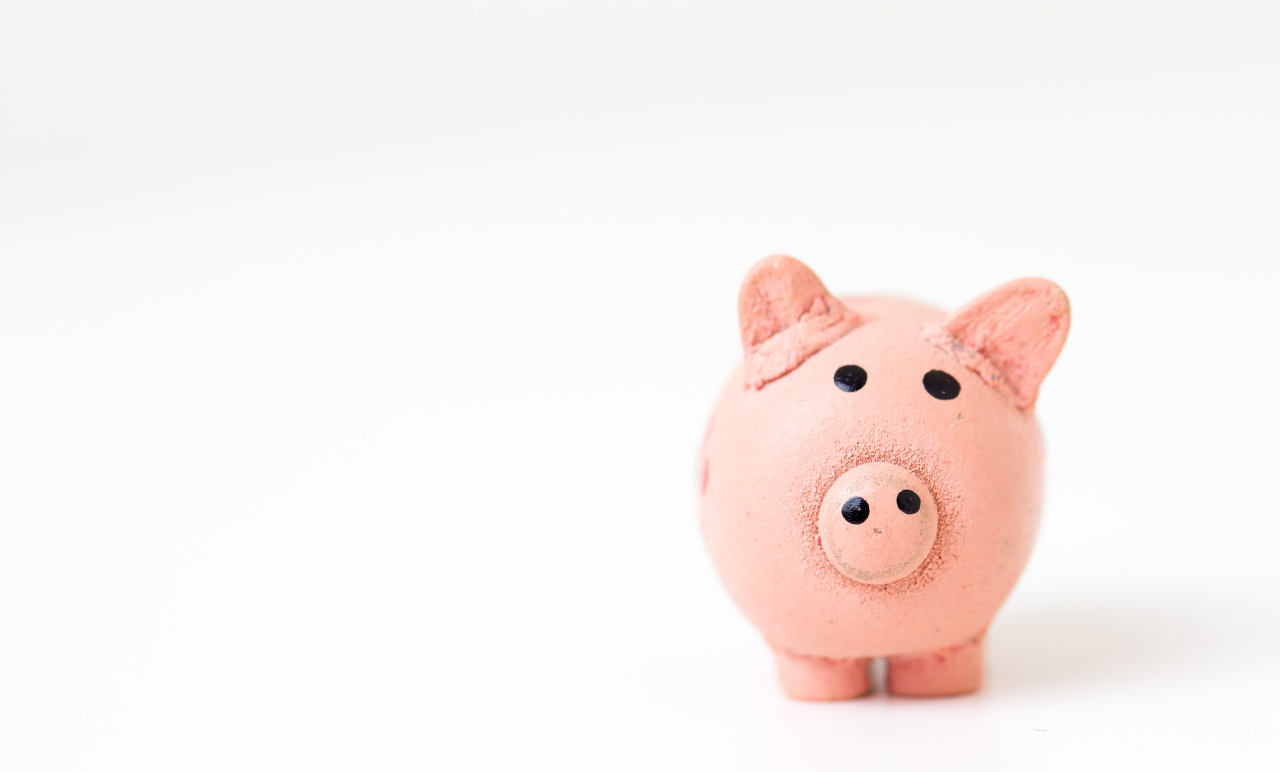
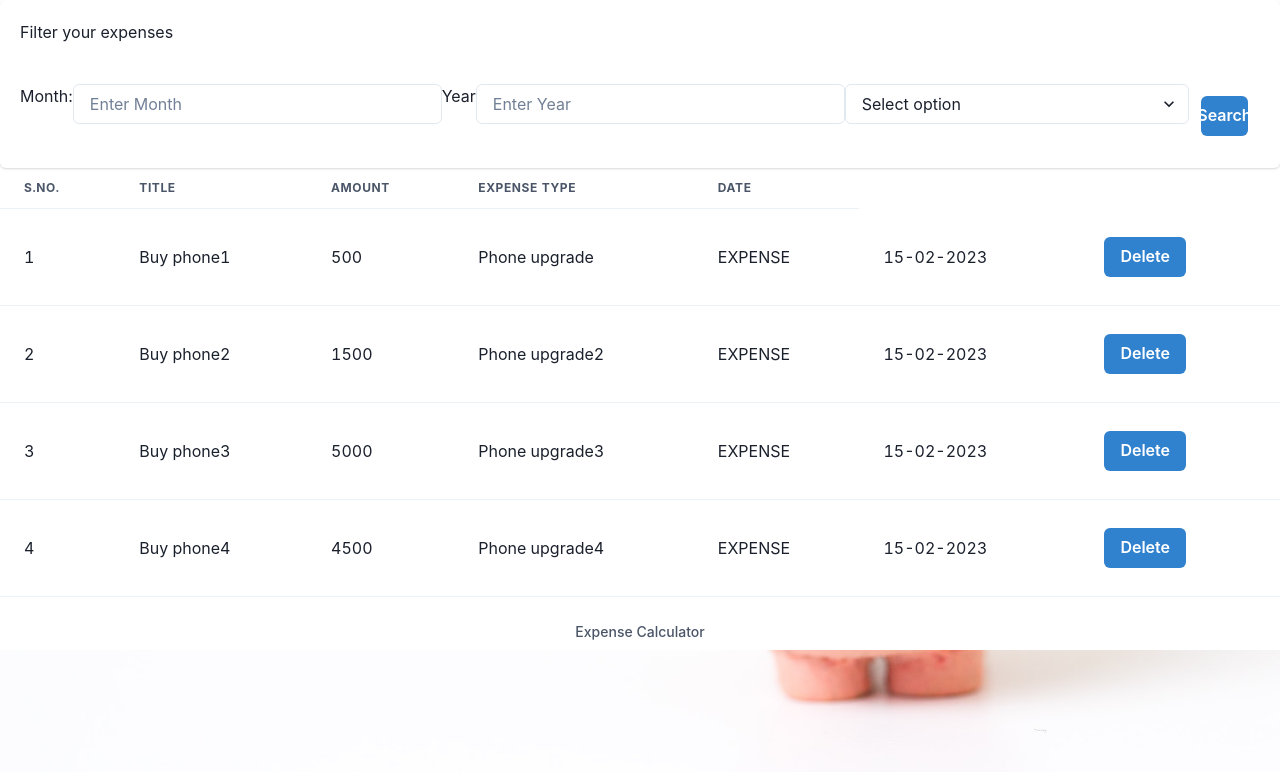
Before and after one commit to lensonfernandes/React-Budget-App, a React (Create React App) app in the folder reactbudgetapp/: page / in a window 1280 px wide. Shown: the top 772 px of the page. Built offline with nearby package versions, Linux system fonts and the light colour scheme; sample sign-in values are in the browser's storage.

Commit message:
Redux implemented

```diff
--- a/reactbudgetapp/package.json
+++ b/reactbudgetapp/package.json
@@ -15,8 +15,11 @@
     "react": "^18.2.0",
     "react-bootstrap": "^2.6.0",
     "react-dom": "^18.2.0",
+    "react-redux": "^8.0.5",
     "react-router-dom": "^6.8.2",
     "react-scripts": "5.0.1",
+    "redux": "^4.2.1",
+    "redux-devtools-extension": "^2.13.9",
     "web-vitals": "^2.1.4"
   },
   "scripts": {
--- a/reactbudgetapp/src/App.js
+++ b/reactbudgetapp/src/App.js
@@ -44,7 +44,7 @@ function App() {
       <Route path="/" element={<RestrictedRoutes />}>
         <Route path={PATHS.LOGIN} element={<Login />} />
       </Route>
-      <Route path={PATHS.LOGIN} element={<Login />} />
+
     </Routes>
 
     //old code
--- /dev/null
+++ b/reactbudgetapp/src/action.js
@@ -0,0 +1,6 @@
+
+
+
+export const ADD_EXPENSE = "ADD_EXPENSE"
+export const DELETE_EXPENSE = 'DELETE_EXPENSE';
+export const UPDATE_EXPENSE = "UPDATE_EXPENSE"
--- a/reactbudgetapp/src/components/AddExpense/AddExpense.jsx
+++ b/reactbudgetapp/src/components/AddExpense/AddExpense.jsx
@@ -1,9 +1,111 @@
-import React from 'react'
+import React, { useState } from "react";
+import {
+  FormControl,
+  FormLabel,
+  FormErrorMessage,
+  FormHelperText,
+  Text,
+  Input,
+  Button,
+  Select,
+} from "@chakra-ui/react";
+import { Card, CardHeader, CardBody, CardFooter } from "@chakra-ui/react";
+import { useDispatch } from "react-redux";
+import { DELETE_EXPENSE, ADD_EXPENSE } from "../../action";
 
 const AddExpense = () => {
+  const [formData, setFormData] = useState({
+    title: "",
+    description: "",
+    type: "",
+    amount: "",
+    date: "",
+  });
+
+  const dispatch = useDispatch();
+
+  const handleChange = (e) => {
+    const { name, value } = e.target;
+    if(name!="date")
+     setFormData({ ...formData, [name]: value });
+    console.log(name)
+  };
+
+  let handleSubmit = () => {
+    dispatch({});
+  };
+
   return (
-    <div>AddExpense</div>
-  )
-}
+    <div>
+      <Card>
+        <CardBody>
+          <FormControl>
+            <FormLabel>Title</FormLabel>
+            <Input
+              type="text"
+              name="title"
+              value={formData.title}
+              onChange={handleChange}
+            />
+            {/* <FormHelperText>We'll never share your email.</FormHelperText> */}
+          </FormControl>
 
-export default AddExpense
+          <FormControl>
+            <FormLabel>Description</FormLabel>
+            <Input
+              type="text"
+              name="description"
+              value={formData.description}
+              onChange={handleChange}
+            />
+            {/* <FormHelperText>We'll never share your email.</FormHelperText> */}
+          </FormControl>
+
+          <FormControl>
+            <FormLabel>Expense Type</FormLabel>
+            <Select
+              name="type"
+              placeholder="Select option"
+              onChange={handleChange}
+              value={formData.type}
+            >
+              <option value="EXPENSE">Expense</option>
+              <option value="INCOME">Income</option>
+            </Select>
+          </FormControl>
+
+          <FormControl>
+            <FormLabel>Amount</FormLabel>
+            <Input
+              type="number"
+              name="amount"
+              value={formData.amount}
+              onChange={handleChange}
+            />
+            {/* <FormHelperText>We'll never share your email.</FormHelperText> */}
+          </FormControl>
+
+          <FormControl>
+            <FormLabel>Date</FormLabel>
+            <Input
+              placeholder="Select Date and Time"
+              size="md"
+              name="date"
+              value={formData.date}
+              type="date"
+              onChange={handleChange}
+            />
+          </FormControl>
+
+          <FormControl>
+            <Button colorScheme="blue" m={3} onClick={handleSubmit}>
+              Add
+            </Button>
+          </FormControl>
+        </CardBody>
+      </Card>
+    </div>
+  );
+};
+
+export default AddExpense;
--- a/reactbudgetapp/src/components/Login/Login.jsx
+++ b/reactbudgetapp/src/components/Login/Login.jsx
@@ -6,7 +6,7 @@ import {
   CardFooter,
   Text,
   CardHeader,
-  Button
+  Button,
 } from "@chakra-ui/react";
 import { Input } from "@chakra-ui/react";
 import { client } from "../../client";
@@ -20,36 +20,35 @@ const Login = () => {
   const navigate = useNavigate();
 
   const handleChange = (e) => {
- const {name, value}= e.target;
+    const { name, value } = e.target;
 
- (name=="email")? setEmail(value):setPassword(value)
-
-
+    name == "email" ? setEmail(value) : setPassword(value);
   };
 
+  let handleLogin = () => {
+    let body = {
+      email,
+      password,
+    };
 
-  let handleLogin = () =>{
-
-    let body = {
-      email, password
-    }
-
-    client.post("/login", body)
-    .then(res => {window.localStorage.setItem("token", res.data.token)
-  navigate(PATHS.MANAGE_EXPENSE)})
-    .catch()
-  }
+    client
+      .post("/login", body)
+      .then((res) => {
+        window.localStorage.setItem("token", res.data.token);
+        navigate(PATHS.MANAGE_EXPENSE);
+      })
+      .catch((e) => console.log(e));
+  };
 
   let divStyle = {
-
-    backgroundColor:"grey",
-    padding:"20px",
+    backgroundColor: "grey",
+    padding: "20px",
     height: "100vh",
     display: "flex",
     alignItems: "center",
-    width:"100%",
-    justifyContent:"center"
-  }
+    width: "100%",
+    justifyContent: "center",
+  };
 
   return (
     <div style={divStyle}>
@@ -79,7 +78,9 @@ const Login = () => {
               size="md"
             />
           </>
-          <Button colorScheme='blue' m={3} onClick={handleLogin}>Login</Button>
+          <Button colorScheme="blue" m={3} onClick={handleLogin}>
+            Login
+          </Button>
         </CardBody>
       </Card>
     </div>
--- /dev/null
+++ b/reactbudgetapp/src/components/ManageExpense/Filters.jsx
@@ -0,0 +1,76 @@
+import React, { useState } from "react";
+import {
+  Card,
+  CardHeader,
+  CardBody,
+  CardFooter,
+  Text,
+  Input,
+  Button,
+  Flex,
+  Select,
+} from "@chakra-ui/react";
+
+const Filters = () => {
+  const [month, setMonth] = useState("");
+  const [year, setYear] = useState("");
+  const [type, setType] = useState("");
+
+  let handleChange = (e) => {
+    console.log(e.target.name, e.target.value);
+
+    const {name, value} = e.target;
+
+    if(name=="month")
+      setMonth(value);
+    else if(name=='year')
+      setYear(value)
+    else
+      setType(value)
+
+  };
+
+  return (
+    <div>
+      <Card>
+        <CardBody>
+          <Text>Filter your expenses</Text>
+          <br></br>
+          <Flex>
+            <Text mb="8px">Month:</Text>
+            <Input
+              value={month}
+              name="month"
+              onChange={handleChange}
+              placeholder="Enter Month"
+              size="md"
+            />
+
+            <>
+              <Text mb="8px">Year</Text>
+              <Input
+                value={year}
+                onChange={handleChange}
+                placeholder="Enter Year"
+                name="year"
+                size="md"
+              />
+              <>
+                {" "}
+                <Select name="type" placeholder="Select option" onChange={handleChange} value={type}>
+                  <option value="EXPENSE">Expense</option>
+                  <option value="INCOME">Income</option>
+                </Select>
+              </>
+            </>
+            <Button colorScheme="blue" m={3} onClick={""}>
+              Search
+            </Button>
+          </Flex>
+        </CardBody>
+      </Card>
+    </div>
+  );
+};
+
+export default Filters;
--- a/reactbudgetapp/src/components/ManageExpense/ManageExpense.jsx
+++ b/reactbudgetapp/src/components/ManageExpense/ManageExpense.jsx
@@ -1,9 +1,77 @@
-import React from 'react'
+import React from "react";
+import {
+  Card,
+  CardHeader,
+  CardBody,
+  CardFooter,
+  Text,
+  Input,
+  Button,
+  Flex,
+} from "@chakra-ui/react";
+import { Select } from "@chakra-ui/react";
+import Filters from "./Filters";
+import {
+  Table,
+  Thead,
+  Tbody,
+  Tfoot,
+  Tr,
+  Th,
+  Td,
+  TableCaption,
+  TableContainer,
+} from "@chakra-ui/react";
+import { INITIAL_STORE } from "../../store";
+import {useSelector} from 'react-redux'
 
 const ManageExpense = () => {
+
+
+
+  let handleChange = (e) => {
+    console.log(e.target.value);
+  };
+
+
+  let handleDelete = ()=>{
+
+  }
+
   return (
-    <div>ManageExpense</div>
-  )
-}
+    <div>
+      <Filters />
+      <TableContainer>
+        <Table variant="simple">
+          <TableCaption>Expense Calculator</TableCaption>
+          <Thead>
+            <Tr>
+              <Th>S.No.</Th>
+              <Th>Title</Th>
+              <Th>Amount</Th>
+              <Th>Expense Type</Th>
+              <Th>Date</Th>
+            </Tr>
+          </Thead>
+          <Tbody>
+            {INITIAL_STORE.map((ele, i) => {
+              return (
+                <Tr>
+                  <Td>{i+1}</Td>
+                  <Td>{ele.title}</Td>
+                  <Td> {ele.amount}</Td>
+                  <Td> {ele.description}</Td>
+                  <Td> {ele.type}</Td>
+                  <Td> {ele.date}</Td>
+                  <Td> <Button colorScheme='blue' m={3} onClick={handleDelete}>Delete</Button></Td>
+                </Tr>
+              );
+            })}
+          </Tbody>
+        </Table>
+      </TableContainer>
+    </div>
+  );
+};
 
-export default ManageExpense
+export default ManageExpense;
--- a/reactbudgetapp/src/paths.js
+++ b/reactbudgetapp/src/paths.js
@@ -4,6 +4,6 @@ export const PATHS = {
 
     LOGIN: "/login",
     ADD_EXPENSE: "/addexpense",
-    MANAGE_EXPENSE: "/manageexpense"
+    MANAGE_EXPENSE: "/"
 
 }
--- /dev/null
+++ b/reactbudgetapp/src/reducer.js
@@ -0,0 +1,23 @@
+
+
+
+import { ADD_EXPENSE, DELETE_EXPENSE } from "./action";
+
+
+export const reducer = (state, action)=>{
+
+    switch (action.type){
+
+        case ADD_EXPENSE:
+            const newData = {...action.data}
+
+            return state;
+
+        case DELETE_EXPENSE:
+
+            return state;
+
+        default:
+            return state;
+    }
+}
--- /dev/null
+++ b/reactbudgetapp/src/store/index.js
@@ -0,0 +1,49 @@
+ import {createStore} from 'redux';
+ import {composeWithDevTools} from "redux-devtools-extension"
+
+ import {reducer} from '../reducer'
+
+
+
+
+export const INITIAL_STORE = [{
+    id:"QWERTY1",
+    title: "Buy phone1",
+    description:"Phone upgrade",
+    amount: 500,
+    type:"EXPENSE",
+   date:"15-02-2023"
+},
+{
+    id:"QWERTY2",
+    title: "Buy phone2",
+    description:"Phone upgrade2",
+    type:"EXPENSE",
+    amount: 1500,
+    date:"15-02-2023"
+}
+,
+{
+    id:"QWERTY3",
+    title: "Buy phone3",
+    description:"Phone upgrade3",
+    type:"EXPENSE",
+    amount: 5000,
+    date:"15-02-2023"
+}
+,
+{
+    id:"QWERTY4",
+    title: "Buy phone4",
+    description:"Phone upgrade4",
+    type:"EXPENSE",
+    amount:4500,
+    date:"15-02-2023"
+}
+
+
+
+]
+
+
+export const store = createStore(reducer, INITIAL_STORE, composeWithDevTools())
```
Also changed, not shown: reactbudgetapp/src/index.js (+8 -1 lines), 2 other files (tests, documents, lock files or other folders).
